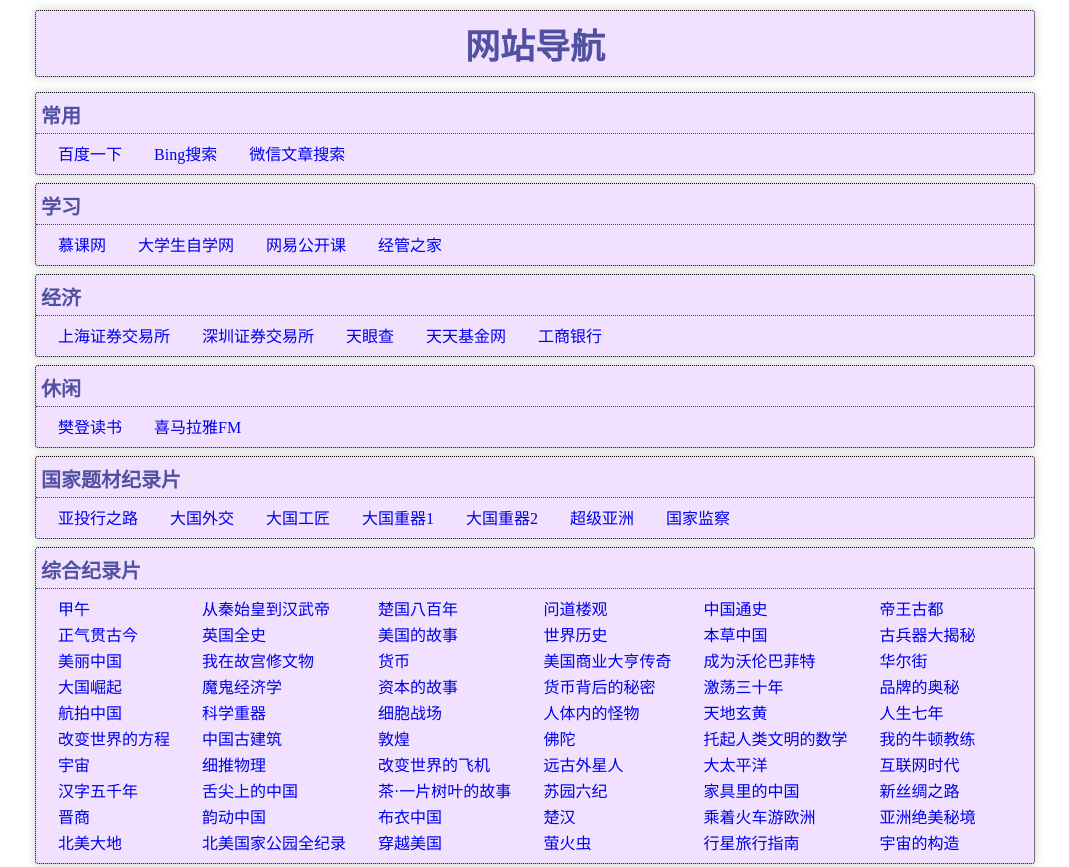
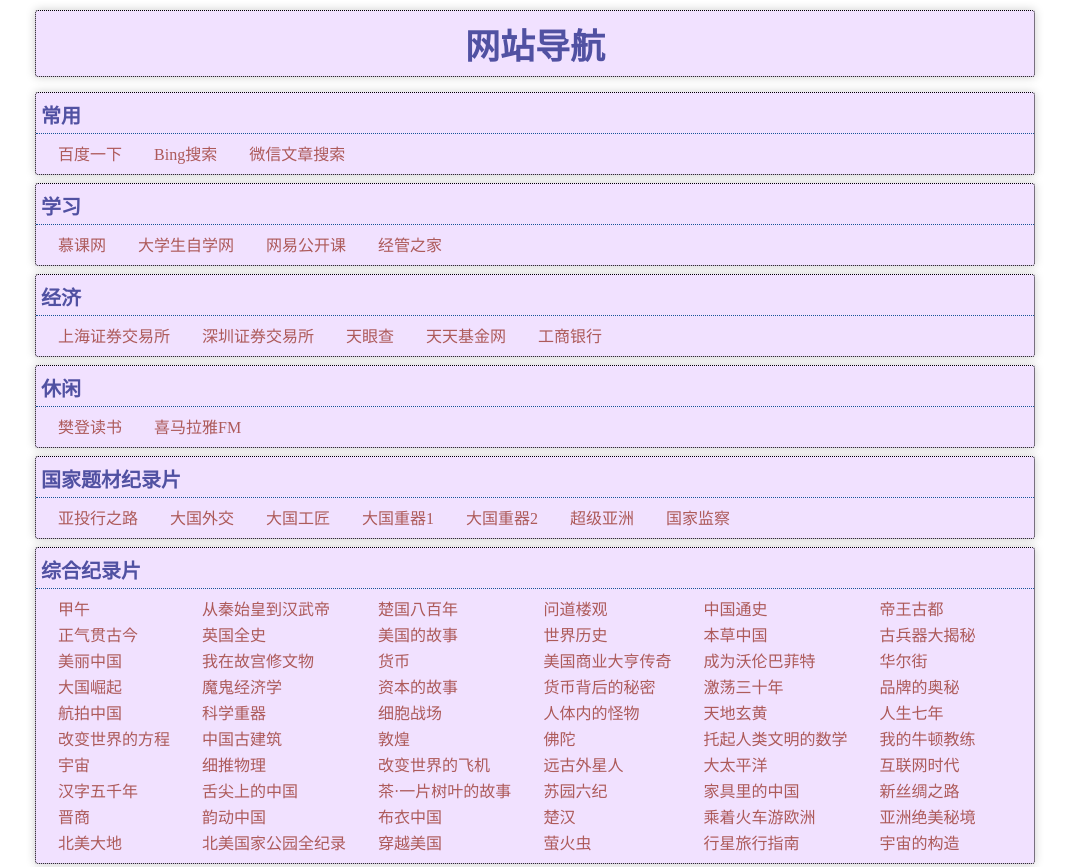
Before and after one commit to personalnav/personalnav.github.io, a plain HTML site: page index.html in a window 1280 px wide. Shown: the top 867 px of the page, without its empty margins (105-1174 px from the left). Drawn offline with Linux system fonts and the light colour scheme.

Commit message:
modified index.html css

```diff
--- a/index.html
+++ b/index.html
@@ -68,7 +68,7 @@
 }
 
 a:link{
-    #color:red;
+    color: #AD5A5A;
     text-decoration: none;
 }
 a:visited{
```
